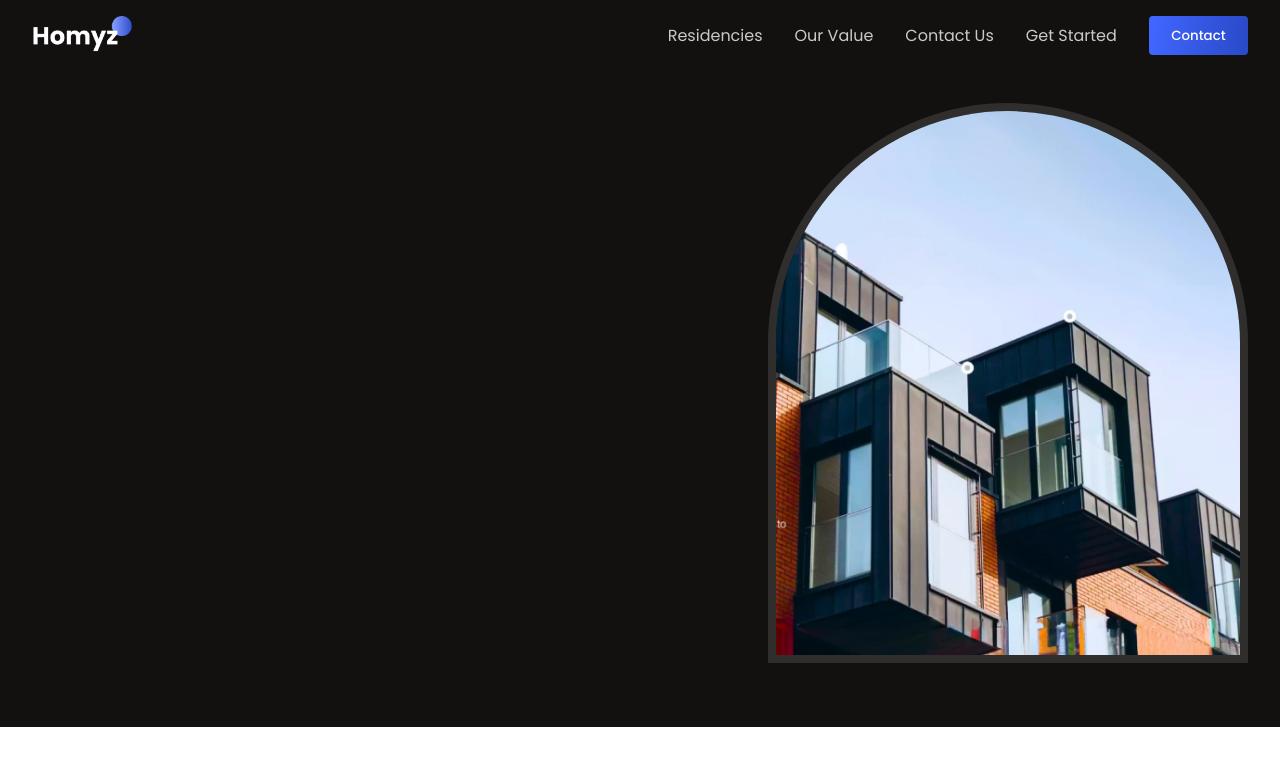
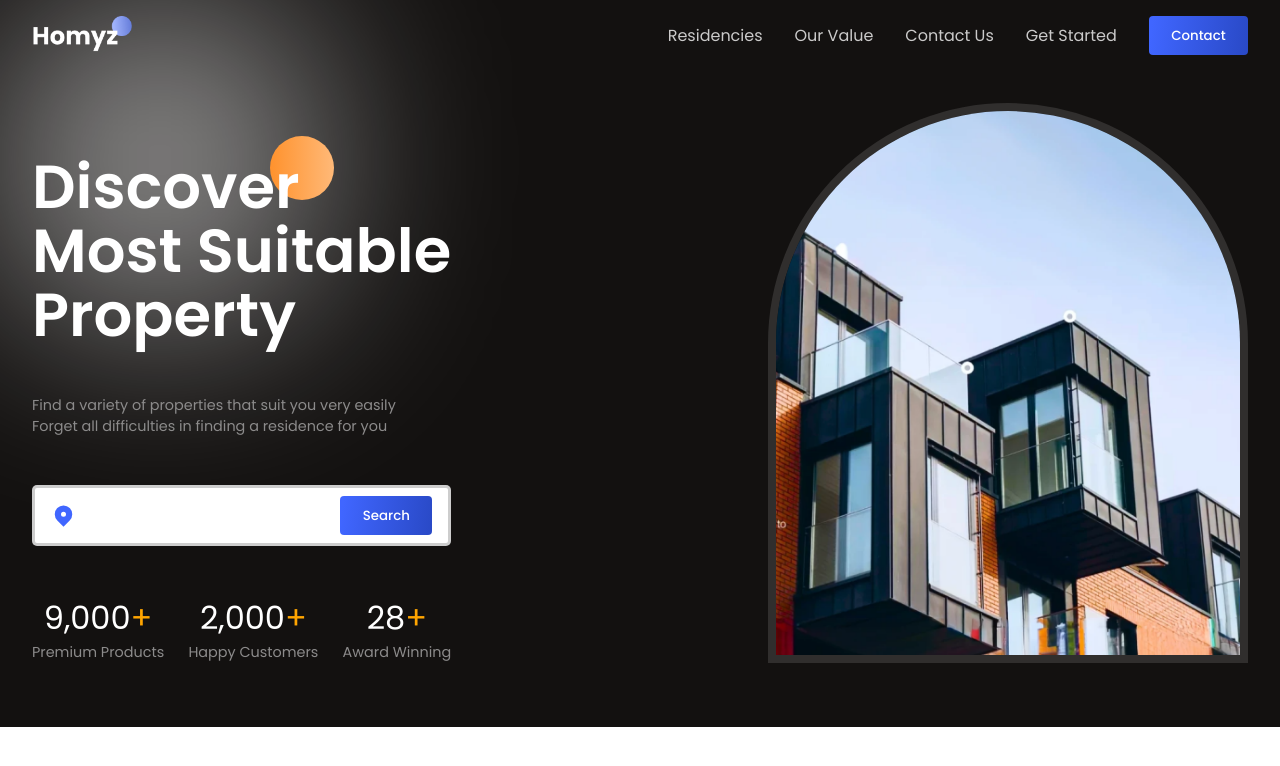
Before and after one commit to Prayant-M/Real-Estate-App, a React (Vite) app: page / in a window 1280 px wide. Shown: the top 766 px of the page. Built offline with nearby package versions, Linux system fonts and the light colour scheme.

Commit message:
Front page update

```diff
--- /dev/null
+++ b/src/App.css
@@ -0,0 +1,19 @@
+.App{
+    position: relative;
+    overflow-x: clip;
+}
+
+.App>:nth-child(1){
+    background: var(--black);
+    position: relative;
+}
+
+.white-gradient{
+    position: absolute;
+    width: 20rem;
+    height: 20rem;
+    background: rgba(255, 255, 255, 0.522);
+    filter: blur(100px);
+    border-radius: 100px;
+
+}
--- a/src/App.jsx
+++ b/src/App.jsx
@@ -1,10 +1,14 @@
 import Header from "./components/Header/Header";
 import Hero from "./components/Hero/Hero";
+import './App.css'
 function App() {
   return (
     <div className="App">
-      <Header/>
-      <Hero/>
+      <div>
+        <div className="white-gradient" />
+        <Header/>
+        <Hero/>
+      </div>
     </div>
   );
 }
--- a/src/components/Header/Header.css
+++ b/src/components/Header/Header.css
@@ -1,5 +1,4 @@
 .h-wrapper{
-    background: var(--black);
     color: white;
 }
 
--- a/src/components/Hero/Hero.css
+++ b/src/components/Hero/Hero.css
@@ -2,12 +2,67 @@
     color: white;
     position: relative;
     padding-bottom: 2rem;
-    background-color: var(--black);
 }
 
 .hero-container{
     justify-content: space-between;
     align-items: flex-end;
+}
+
+/* left side  */
+
+.hero-left{
+    gap: 3rem;
+}
+
+.hero-title{
+    position: relative;
+    z-index: 1;
+}
+
+.hero-title>h1{
+    font-weight: 600;
+    font-size: 3.8rem;
+    line-height: 4rem;
+}
+
+.orange-circle{
+    height: 4rem;
+    width: 4rem;
+    background: var(--orange-gradient);
+    border-radius: 999px;
+    position: absolute;
+    right: 28%;
+    top: -10%;
+    z-index: -1;
+}
+
+.search-bar{
+    background-color: white;
+    border-radius: 5px;
+    border: 3px solid rgba(120, 120, 120, 0.374);
+    padding: 0.5rem 1rem;
+    justify-content: space-between;
+    width: 100%;
+
+}
+
+.search-bar>input{
+    border: none;
+    outline: none;
+}
+
+.stats{
+    width: 100%;
+    justify-content: space-between;
+}
+
+.stat>:nth-child(1){
+    font-size: 2rem;
+}
+
+.stat>:nth-child(1)>:last-child{
+    color: orange;
 }
 
 /* right side  */
--- a/src/components/Hero/Hero.jsx
+++ b/src/components/Hero/Hero.jsx
@@ -1,18 +1,49 @@
 import React from 'react';
 import './Hero.css'
+import {HiLocationMarker} from 'react-icons/hi'
+import CountUp from "react-countup";
 const Hero = () => {
   return (
     <section className="hero-wrapper">
         <div className="paddings innerWidth flexCenter hero-container">
 
-            <div className="hero-left">
+            <div className="flexColStart hero-left">
                 <div className="hero-title">
+                    <div className="orange-circle">
+                    </div>
                     <h1>
+                        Discover<br /> Most Suitable <br /> Property
+                    </h1>
+                </div>
+                <div className="flexColStart hero-des">
+                    <span className="secondaryText">Find a variety of properties that suit you very easily</span>
+                    <span className="secondaryText">Forget all difficulties in finding a residence for you</span>
+                </div>
+                <div className="flexCenter search-bar">
+                    <HiLocationMarker color="var(--blue)" size={25}/>
+                    <input type="text" />
+                    <button className="button">Search</button>
+                </div>
+                <div className="flexCenter stats">
+                    <div className="flexColCenter stat">
+                        <span><CountUp start={8800} end={9000} duration={4} /><span>+</span></span>
+                        <span className="secondaryText">Premium Products</span>
+                    </div>
 
-                    </h1>
+                    <div className="flexColCenter stat">
+                        <span><CountUp start={1950} end={2000} duration={4} /><span>+</span></span>
+                        <span className="secondaryText">Happy Customers</span>
+                    </div>
+
+                    <div className="flexColCenter stat">
+                        <span><CountUp end={28}/><span>+</span></span>
+                        <span className="secondaryText">Award Winning</span>
+                    </div>
+
                 </div>
             </div>
 
+            {/* right  */}
             <div className="flexCenter hero-right">
                 <div className="image-container">
                     <img src="./hero-image.png" alt="" />
```
